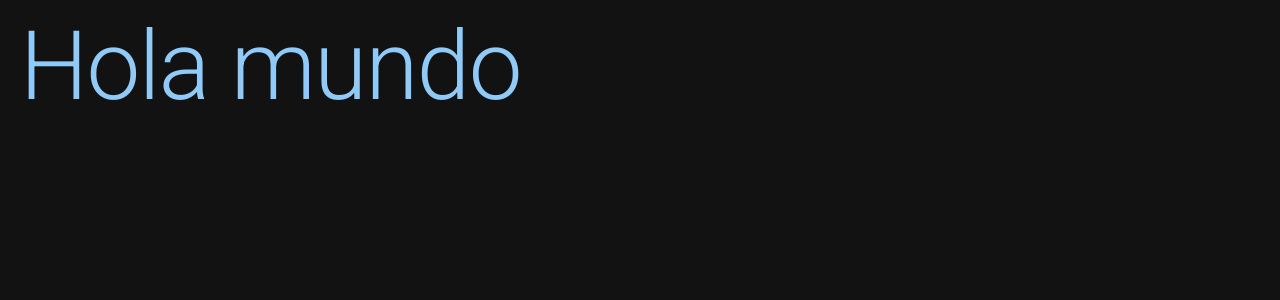
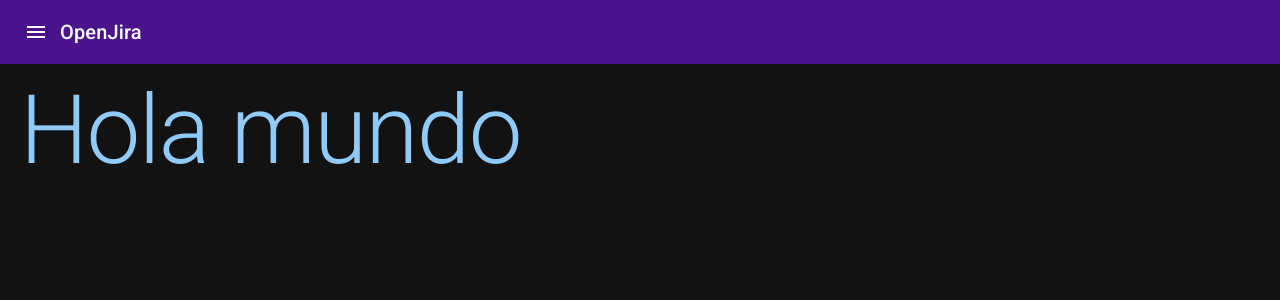
Before and after one commit to mundoenrique/03-next-open-jira, a Next.js app: page / in a window 1280 px wide. Shown: the top 300 px of the page. Built offline with nearby package versions, Linux system fonts and the light colour scheme.

Commit message:
Creación de Navbar

```diff
--- a/components/layouts/Layout.tsx
+++ b/components/layouts/Layout.tsx
@@ -1,6 +1,8 @@
 import { FC } from 'react';
 import { Box } from '@mui/material';
 import Head from 'next/head';
+
+import { Navbar } from '../ui';
 
 interface Props {
   children: JSX.Element;
@@ -13,7 +15,7 @@
       <Head>
         <title>{title}</title>
       </Head>
-      {/* Navbar */}
+      <Navbar />
       {/* Sidebar */}
       <Box sx={{ padding: '10px 20px' }}>{children}</Box>
     </Box>
--- /dev/null
+++ b/components/ui/Navbar.tsx
@@ -0,0 +1,15 @@
+import { AppBar, IconButton, Toolbar, Typography } from '@mui/material';
+import MenuOutlinedIcon from '@mui/icons-material/MenuOutlined';
+
+export const Navbar = () => {
+  return (
+    <AppBar position="sticky">
+      <Toolbar>
+        <IconButton size="large" edge="start">
+          <MenuOutlinedIcon />
+        </IconButton>
+        <Typography variant="h6">OpenJira</Typography>
+      </Toolbar>
+    </AppBar>
+  );
+};
--- /dev/null
+++ b/components/ui/index.ts
@@ -0,0 +1 @@
+export * from './Navbar';
--- a/themes/dark-theme.ts
+++ b/themes/dark-theme.ts
@@ -11,5 +11,16 @@
       main: red.A400,
     },
   },
-  components: {},
+  components: {
+    MuiAppBar: {
+      defaultProps: {
+        elevation: 0,
+      },
+      styleOverrides: {
+        root: {
+          backgroundColor: '#4a148c',
+        },
+      },
+    },
+  },
 });
--- a/themes/light-theme.ts
+++ b/themes/light-theme.ts
@@ -17,5 +17,12 @@
       main: red.A400,
     },
   },
-  components: {},
+  components: {
+    MuiAppBar: {
+      defaultProps: {
+        elevation: 0,
+      },
+      styleOverrides: {},
+    },
+  },
 });
```
